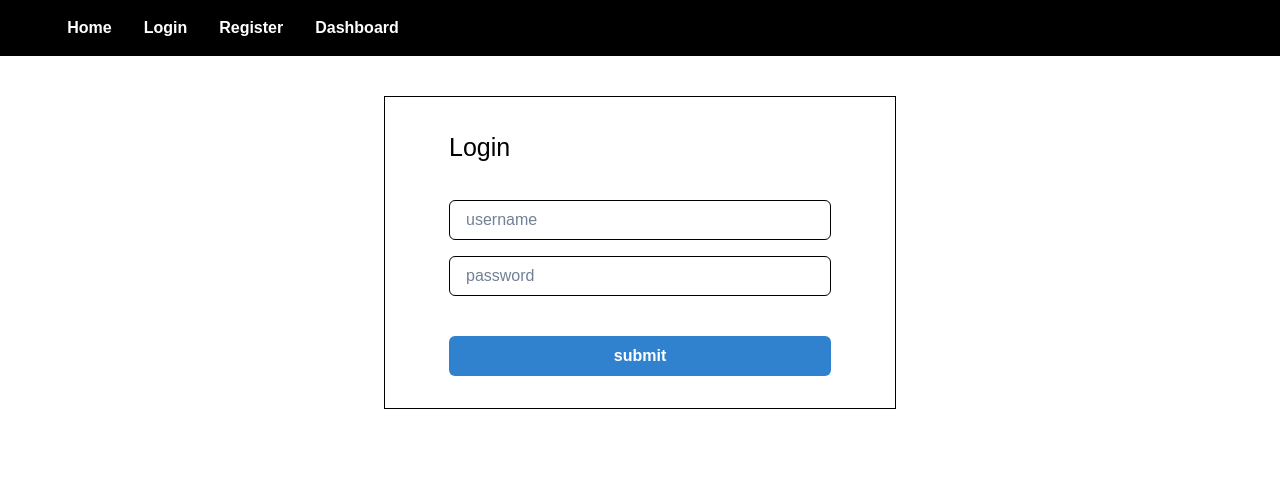
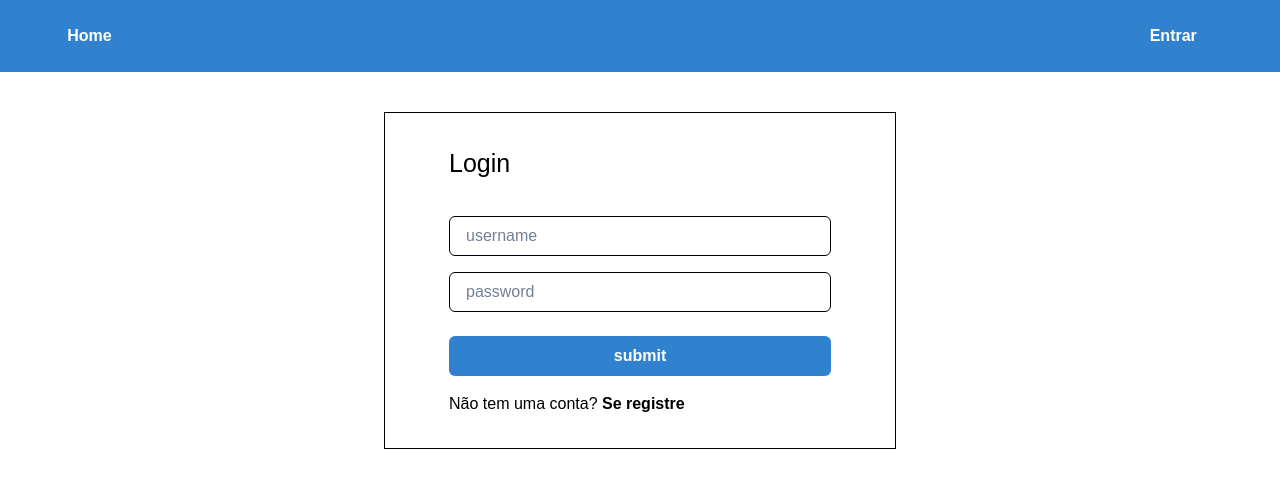
Before and after one commit to eduardoddmg/agenda, a React (Vite) app in the folder frontend/: page /login in a window 1280 px wide. Shown: the top 488 px of the page. Built offline with nearby package versions, Linux system fonts and the light colour scheme.

Commit message:
finish dashboard
ainda falta fazer a landing page

```diff
--- a/frontend/package.json
+++ b/frontend/package.json
@@ -9,6 +9,7 @@
     "preview": "vite preview"
   },
   "dependencies": {
+    "@chakra-ui/icons": "^2.0.9",
     "@chakra-ui/react": "^2.3.1",
     "@emotion/react": "^11.10.4",
     "@emotion/styled": "^11.10.4",
@@ -20,6 +21,7 @@
     "react": "^18.2.0",
     "react-dom": "^18.2.0",
     "react-hook-form": "^7.34.2",
+    "react-icons": "^4.4.0",
     "react-router-dom": "^6.3.0",
     "styled-components": "^5.3.5"
   },
--- a/frontend/src/components/Navbar/index.jsx
+++ b/frontend/src/components/Navbar/index.jsx
@@ -17,15 +17,17 @@ export default function Navbar() {
 
   return (
     <S.Navbar>
-      <Link to="/">Home</Link>
-      <Link to="/login">Login</Link>
-      <Link to="/register">Register</Link>
-      <Link to="/dashboard">Dashboard</Link>
-      {token && (
-        <Button colorScheme="blue" onClick={logout}>
-          logout
-        </Button>
-      )}
+      <section>
+        <Link to="/">Home</Link>
+        {token && <Link to="/dashboard">Dashboard</Link>}
+      </section>
+      <section>
+        {token ?
+          <Button colorScheme="whiteAlpha" onClick={logout}>
+            logout
+          </Button> : <Button as={Link} colorScheme="blue" to="/login">Entrar</Button>
+        }
+      </section>
     </S.Navbar>
   );
 }
--- a/frontend/src/components/Navbar/styled.js
+++ b/frontend/src/components/Navbar/styled.js
@@ -3,9 +3,13 @@ import styled from 'styled-components';
 export const Navbar = styled.nav`
 	padding: 1em 4%;
 	display: flex;
+	justify-content: space-between;
 	align-items: center;
-	background-color: black;
+	background-color: #3182CE;
 
+	a:first-child {
+		margin-right: 1em;
+	}
 	a {
 		margin: 0 1em;
 		color: white;
--- a/frontend/src/components/table.jsx
+++ b/frontend/src/components/table.jsx
@@ -14,7 +14,7 @@ export const Table = ({ header, children }) => {
         <Thead>
           <Tr>
             {header.map((item, index) => (
-              <Th>{item}</Th>
+              <Th key={index}>{item}</Th>
             ))}
           </Tr>
         </Thead>
--- a/frontend/src/pages/dashboard/index.jsx
+++ b/frontend/src/pages/dashboard/index.jsx
@@ -4,7 +4,8 @@ import { useNavigate } from "react-router-dom";
 import { useForm } from "react-hook-form";
 import { API_URI } from "../../util";
 import axios from "axios";
-
+import { BiPencil } from 'react-icons/bi';
+import { BsFillTrashFill } from 'react-icons/bs';
 import { Layout, Modal, Table } from "../../components";
 
 import * as S from "./styled.js";
@@ -108,7 +109,7 @@ export function Dashboard() {
         <h1> carregando... </h1>
       ) : (
         <S.Container>
-          <h1>Seja bem-vindo {username}</h1>
+          <h1>Seja bem-vindo, <b>{username}</b></h1>
           <Button onClick={createContact} colorScheme="blue" mb="2em">
             criar
           </Button>
@@ -121,20 +122,20 @@ export function Dashboard() {
                     <Td>{contact.phoneNumber}</Td>
                     <Td>{contact.email}</Td>
                     <Td>
-                      <Button
-                        colorScheme="orange"
+                      <S.Button
+                        color="orangered"
                         onClick={() => editContact(contact)}
                       >
-                        edit
-                      </Button>
+                        <BiPencil />
+                      </S.Button>
                     </Td>
                     <Td>
-                      <Button
-                        colorScheme="red"
+                      <S.Button
+                        color="red"
                         onClick={() => deleteContact(contact)}
                       >
-                        delete
-                      </Button>
+                        <BsFillTrashFill />
+                      </S.Button>
                     </Td>
                   </Tr>
                 );
--- a/frontend/src/pages/dashboard/styled.js
+++ b/frontend/src/pages/dashboard/styled.js
@@ -3,6 +3,7 @@ import { Container as ContainerGeral, Form as FormGeral } from '../../styles/ger
 
 
 export const Container = styled(ContainerGeral)`
+	padding: 1em 4%;
 	h1 {
 		font-size: 25px;
 		margin: 1em 0;
@@ -14,3 +15,14 @@ export const Container = styled(ContainerGeral)`
 `;
 
 export const Form = styled(FormGeral)``;
+
+export const Button = styled.button`
+	color: white;
+	font-weight: bold;
+
+	* {
+		font-weight: bold;
+		font-size: 20px;
+		color: ${props => props.color};
+	}
+`
--- a/frontend/src/pages/login/index.jsx
+++ b/frontend/src/pages/login/index.jsx
@@ -2,7 +2,7 @@ import { useState, useContext } from "react";
 import axios from "axios";
 import { API_URI } from "../../util";
 import { useForm } from "react-hook-form";
-import { useNavigate } from "react-router-dom";
+import { useNavigate, Link } from "react-router-dom";
 import { userContext } from "../../context";
 
 import { Layout } from "../../components";
@@ -53,6 +53,7 @@ export function Login() {
         <Button isLoading={isLoading} colorScheme="blue" type="submit">
           submit
         </Button>
+        <p>Não tem uma conta? <Link to="/register"><b>Se registre</b></Link></p>
       </S.Form>
     </Layout>
   );
--- a/frontend/src/pages/register/index.jsx
+++ b/frontend/src/pages/register/index.jsx
@@ -2,6 +2,7 @@ import { useState, useEffect } from "react";
 import axios from "axios";
 import { API_URI } from "../../util";
 import { useForm } from "react-hook-form";
+import { Link } from 'react-router-dom';
 
 import { Layout } from "../../components";
 
@@ -34,6 +35,7 @@ export function Register() {
         <Button isLoading={isLoading} colorScheme="blue" type="submit">
           submit
         </Button>
+        <p>Já tem uma conta? <Link to="/login"><b>Faça o login</b></Link></p>
       </S.Form>
     </Layout>
   );
--- a/frontend/src/styles/geral.js
+++ b/frontend/src/styles/geral.js
@@ -13,7 +13,7 @@ export const Form = styled.form`
 
 
 	button {
-		margin-top: 2em;
+		margin: 1em 0;
 	}
 
 	h1 {
```
Also changed, not shown: 1 other file (tests, documents, lock files or other folders).
